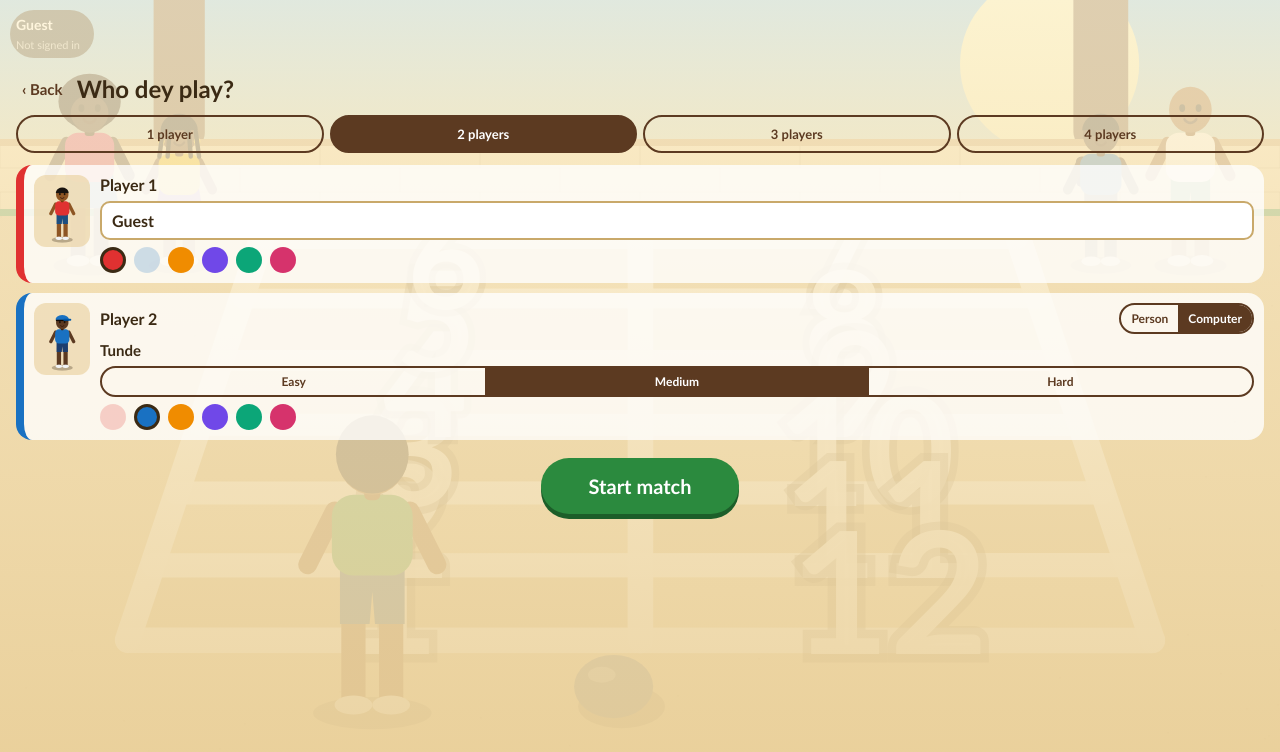
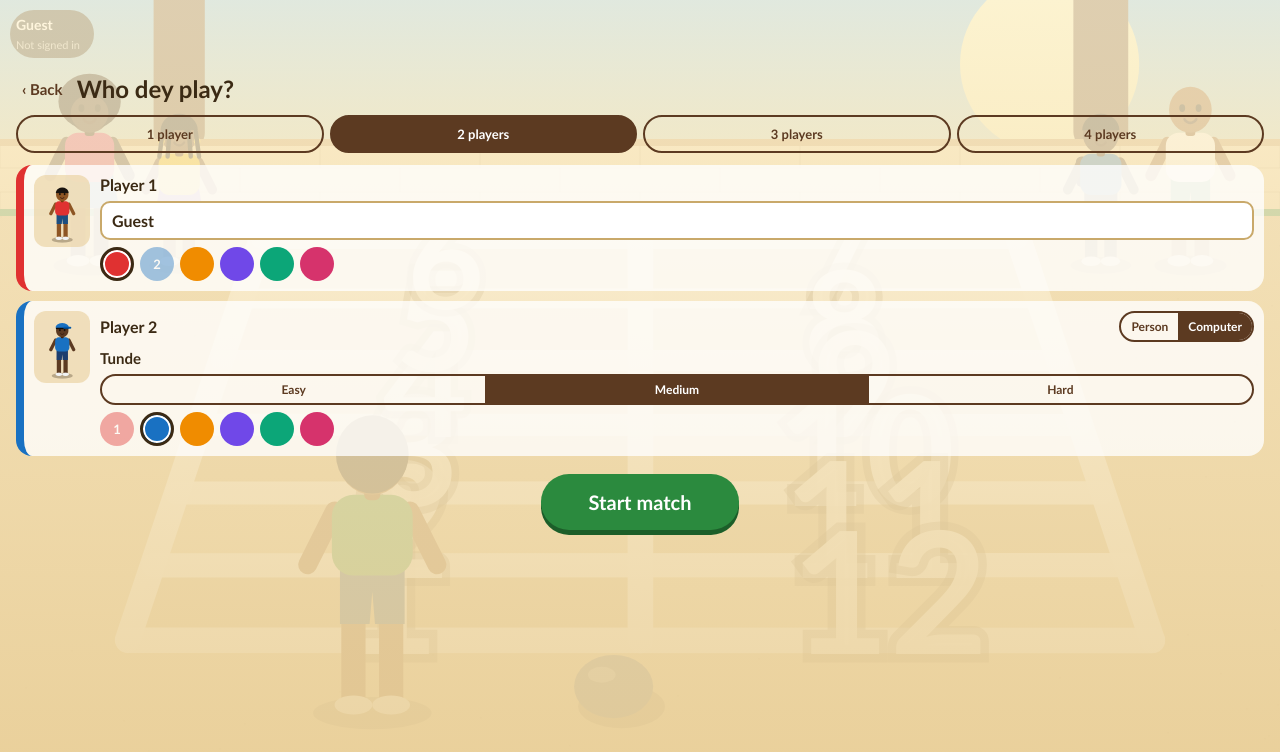
Before and after one commit to theproductgirlie/suwe, a website with bundled scripts: page docs/index.html in a window 1280 px wide. Both pictures are taken after a click on the button "Play SUWE". Built offline with nearby package versions, Linux system fonts and the light colour scheme.

Commit message:
fix: clearer taken colours in player setup, bigger colour dots

```diff
--- a/docs/css/style.css
+++ b/docs/css/style.css
@@ -368,19 +368,26 @@ body:not([data-mode="play"]) #stage {
 }
 .dots {
   display: flex;
-  gap: 8px;
+  gap: 6px;
 }
 .dot {
-  width: 26px;
-  height: 26px;
+  display: flex;
+  width: 34px;
+  height: 34px;
+  align-items: center;
+  justify-content: center;
+  padding: 0;
   border: 3px solid transparent;
   border-radius: 50%;
+  color: #fff;
+  font: 800 13px "Trebuchet MS", system-ui, sans-serif;
 }
 .dot.on {
   border-color: #3b2a14;
+  box-shadow: 0 0 0 2px #fff inset;
 }
-.dot:disabled {
-  opacity: 0.2;
+.dot.taken {
+  opacity: 0.4;
 }
 #setup .big {
   margin-top: 6px;
--- a/docs/js/main.js
+++ b/docs/js/main.js
@@ -464,6 +464,7 @@ const setup = createSetup($("setup"), {
   getMe: () => ({ name: me.name, style: me.style, signedIn: me.signedIn }),
   onBack: () => mode("menu"),
   onStart: (cfg) => startMatch(cfg),
+  say,
 });
 
 function startMatch(cfg) {
--- a/docs/js/setup.js
+++ b/docs/js/setup.js
@@ -17,7 +17,7 @@ function el(tag, cls, text) {
  * @param {HTMLElement} root
  * @param {{ getMe: () => {name:string, style:object|null}, onStart: (cfg) => void, onBack: () => void }} opts
  */
-export function createSetup(root, { getMe, onStart, onBack }) {
+export function createSetup(root, { getMe, onStart, onBack, say = () => {} }) {
   let count = 2;
   let seats = [];
 
@@ -168,16 +168,21 @@ export function createSetup(root, { getMe, onStart, onBack }) {
 
     const dots = el("div", "dots");
     for (const color of COLORS) {
-      const taken = seats.some((s, j) => j !== i && s.color === color);
-      const d = el("button", `dot${seat.color === color ? " on" : ""}`);
+      // A colour another player holds shows their number and says so when tapped.
+      const owner = seats.findIndex((s, j) => j !== i && s.color === color);
+      const d = el("button", `dot${seat.color === color ? " on" : ""}${owner >= 0 ? " taken" : ""}`);
       d.type = "button";
       d.style.background = color;
-      d.disabled = taken;
-      d.setAttribute("aria-label", "House colour");
-      d.onclick = () => {
-        seat.color = color;
-        render();
-      };
+      d.setAttribute("aria-label", owner >= 0 ? `Colour used by player ${owner + 1}` : "House colour");
+      if (owner >= 0) {
+        d.textContent = String(owner + 1);
+        d.onclick = () => say(`Player ${owner + 1} has this colour`);
+      } else {
+        d.onclick = () => {
+          seat.color = color;
+          render();
+        };
+      }
       dots.append(d);
     }
     main.append(dots);
@@ -187,6 +192,11 @@ export function createSetup(root, { getMe, onStart, onBack }) {
   }
 
   function start() {
+    const used = new Set();
+    for (const seat of seats) {
+      if (used.has(seat.color)) seat.color = COLORS.find((c) => !used.has(c) && !seats.some((s) => s.color === c)) ?? seat.color;
+      used.add(seat.color);
+    }
     const players = seats.map((seat, i) => {
       const c = charOf(seat);
       const typed = seat.name.trim().slice(0, MAX_NAME);
```
Also changed, not shown: tools/flow.mjs (+32 -0 lines).
